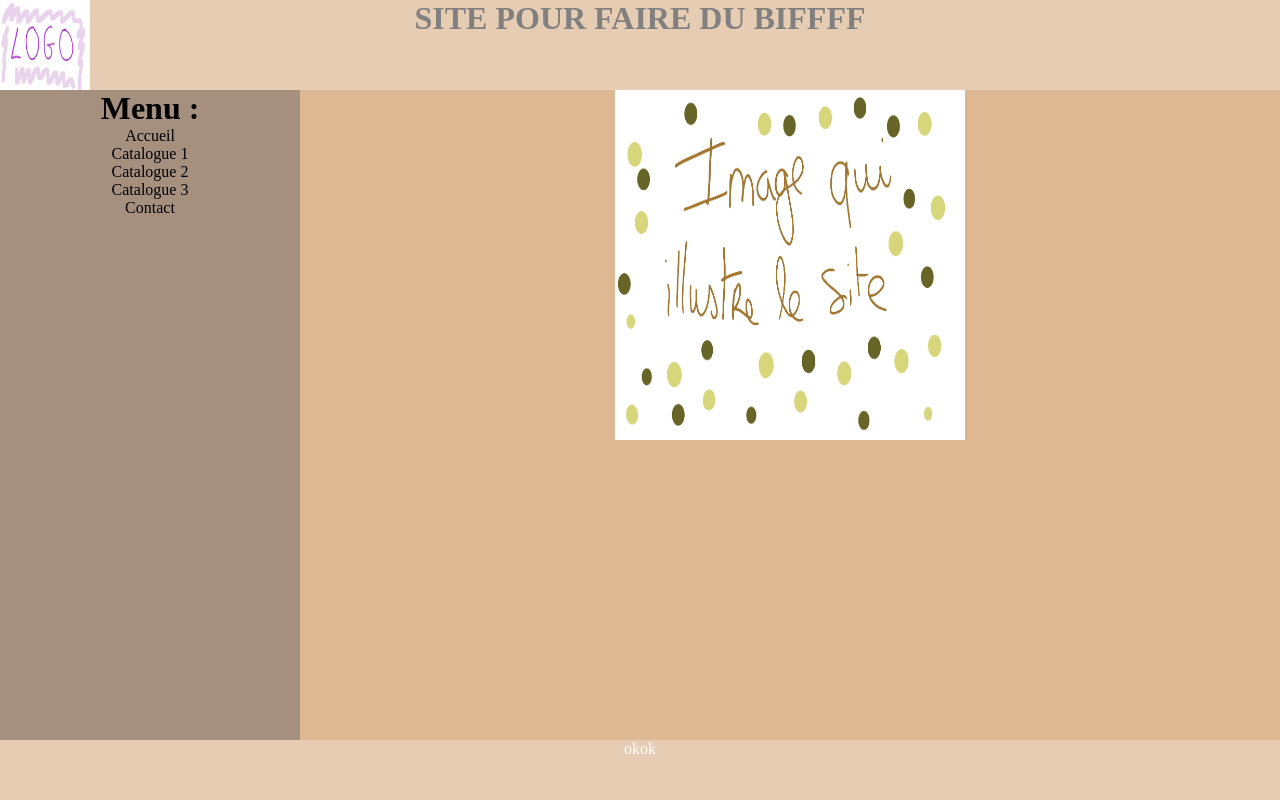
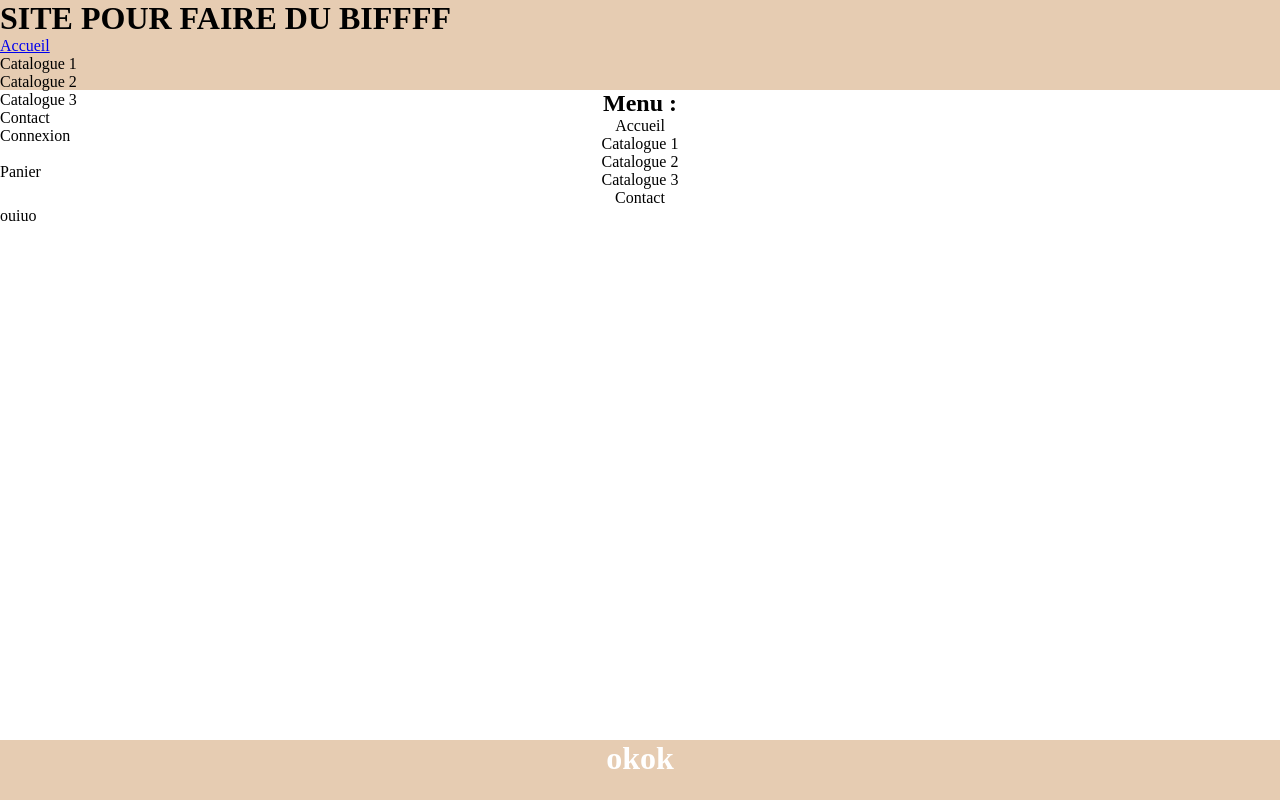
Before and after one commit to Le-7/PREING2MI3-AITCHADI-BELHADJ-CERF-COSTA, a PHP site: page / in a window 1280 px wide. Run offline with PHP 8.4, Linux system fonts and the light colour scheme.

Commit message:
Amélioration de l'affichage

```diff
--- a/index.php
+++ b/index.php
@@ -6,15 +6,26 @@
     <link rel="stylesheet" href="css/index.css" />
     <title>PHP - Hello, World!</title>
 </head>
-<body >
-<div class="imageH">
-            <img src="/projet/img/logo.png" alt="logo"  width="90" height="90">
+<body>
+
+    <header>
+    <div class="nul">
+       <h1>SITE POUR FAIRE DU BIFFFF </h1>
+       <div class="menuH">
+                <ul>
+                    <li><a href="#">Accueil</a></li>
+                    <li>Catalogue 1</li>
+                    <li>Catalogue 2</li>
+                    <li>Catalogue 3</li>
+                    <li>Contact</li>
+                </ul>
             </div>
-        <header>
-            <h1>SITE POUR FAIRE DU BIFFFF</h1>
-
+            </div>
+        <div class="conex">Connexion <br><br> Panier</div>
+       <!--  <img src="/projet/img/logo.png" alt="logo" id="logo" width="90" height="90">-->
     </header>
-        <div class="menuG">
+        <div class="milieu">
+       <nav>
           <div class="menu">
                 <h1>Menu :</h1>
                 <ul>
@@ -25,11 +36,14 @@
                     <li>Contact</li>
                 </ul>
             </div>
+        </nav>
+        <main>
+         ouiuo
+       <!-- <img src="/projet/img/illustration.png" alt="illustration" width="350" height="350">-->
+    </main>
     </div>
-        <aside>
-        <img src="/projet/img/illustration.png" alt="illustration" width="350" height="350">
 
-        </aside>
-        <footer>okok</footer>
+
+    <footer><h1>okok</h1></footer>
 </body>
 </html>
```
Also changed, not shown: index.css (added, +98 -0 lines). Lines whose indentation alone changed are shown as unchanged.
